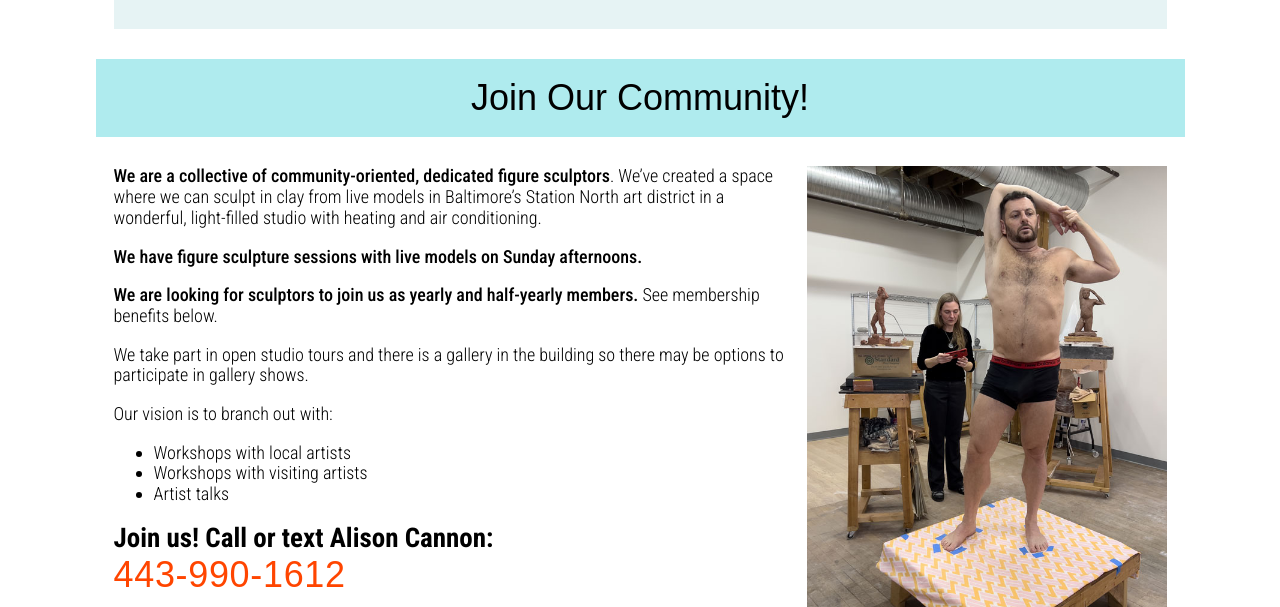
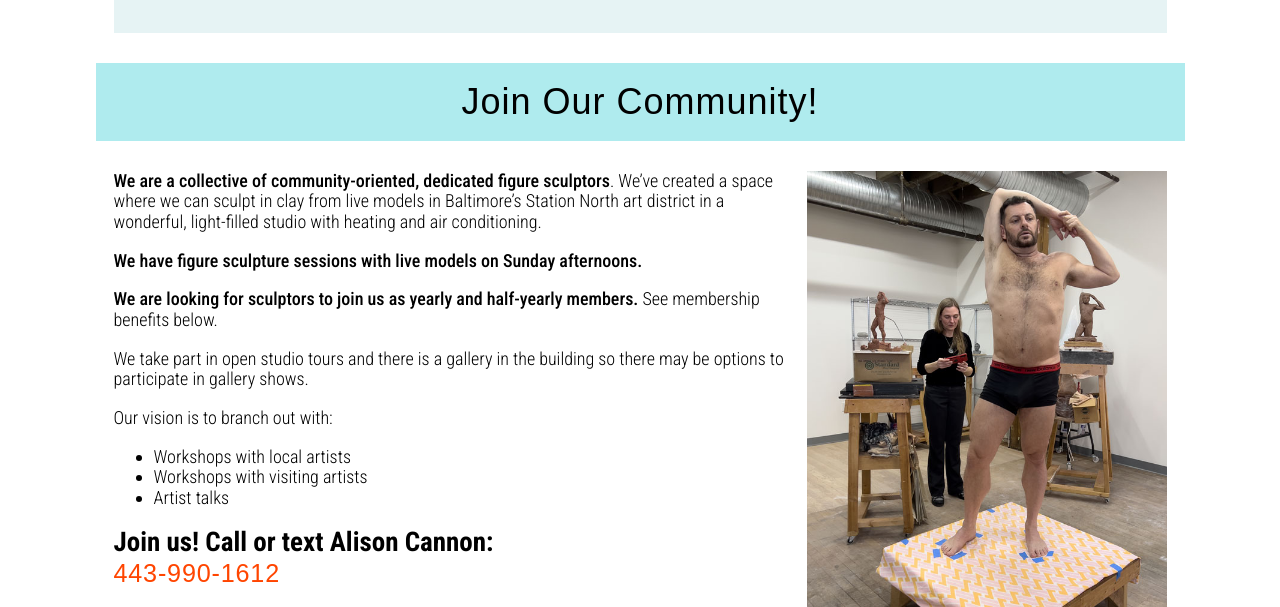
Before and after one commit to deanenettles/BaltimoreSculptureStudio, a plain HTML site: page index.html in a window 1280 px wide. Shown: the part 1344-1951 px from the top of the page. Drawn offline with Linux system fonts and the light colour scheme; a web font is replaced by a local one.

Commit message:
letter-spacing css

```diff
--- a/css/bss.css
+++ b/css/bss.css
@@ -75,6 +75,7 @@
             clear:both; text-align:center;
         }
         h1 {font-size:2.5rem; line-height:2rem; margin-bottom:1.5rem; padding: 2rem 1rem;}
+        h2 {letter-spacing:1px;}
         h3, h3 a {margin-bottom:0; font-size:1.35rem;}
         h4 {font-size:1.5rem;margin:0; padding:0;}
 
@@ -95,10 +96,11 @@
 
         /* LINKS */
 
-        a:link, a:visited {text-decoration:none; color:oklch(0.6 0.06 200); letter-spacing:.5pt;font-size:1.2rem;}
+        a:link, a:visited {text-decoration:none; color:oklch(0.6 0.06 200); letter-spacing:.8px; font-size:1.4rem;}
+
         a:hover, h4 a:focus, h4 a:active {color:orangered;}
 
-        h4 a:link, h4 a:visited {font-size:2rem; color:orangered;  margin-top:0;}
+        h4 a:link, h4 a:visited {color:orangered;  margin-top:0;}
         h4 a:hover, h4 a:focus, h4 a:active {color:oklch(0.6 0.06 200);}
 
         /* IMAGES */
```
